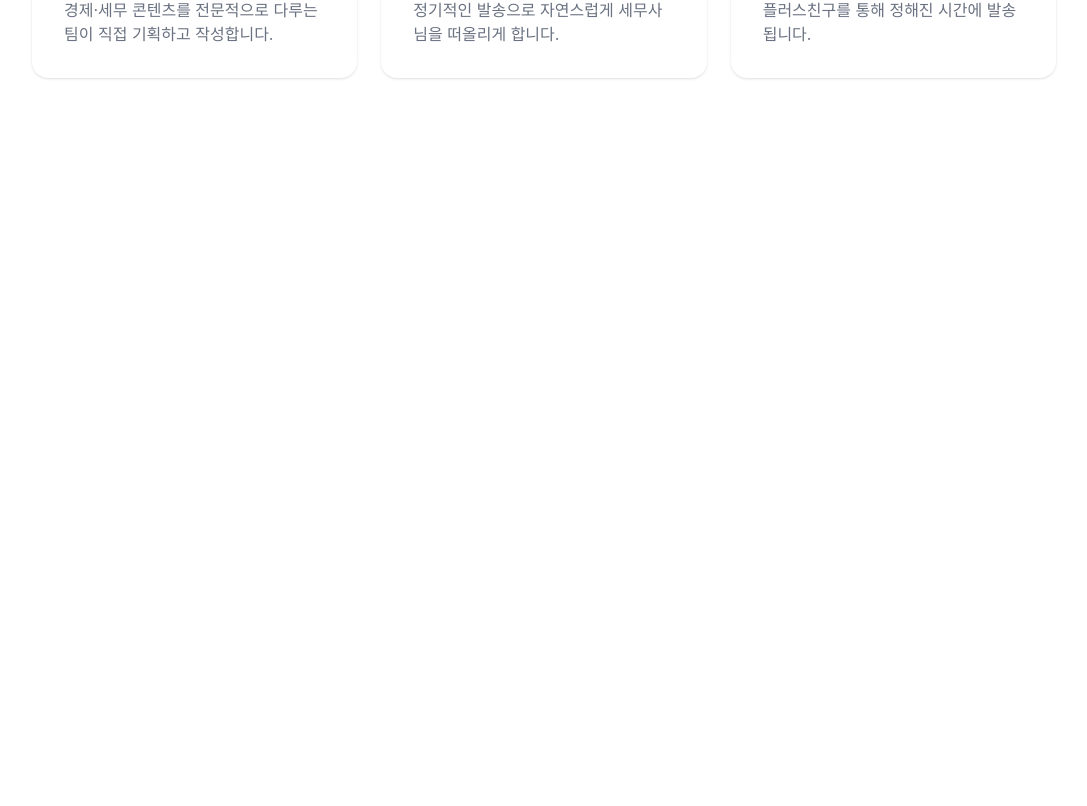
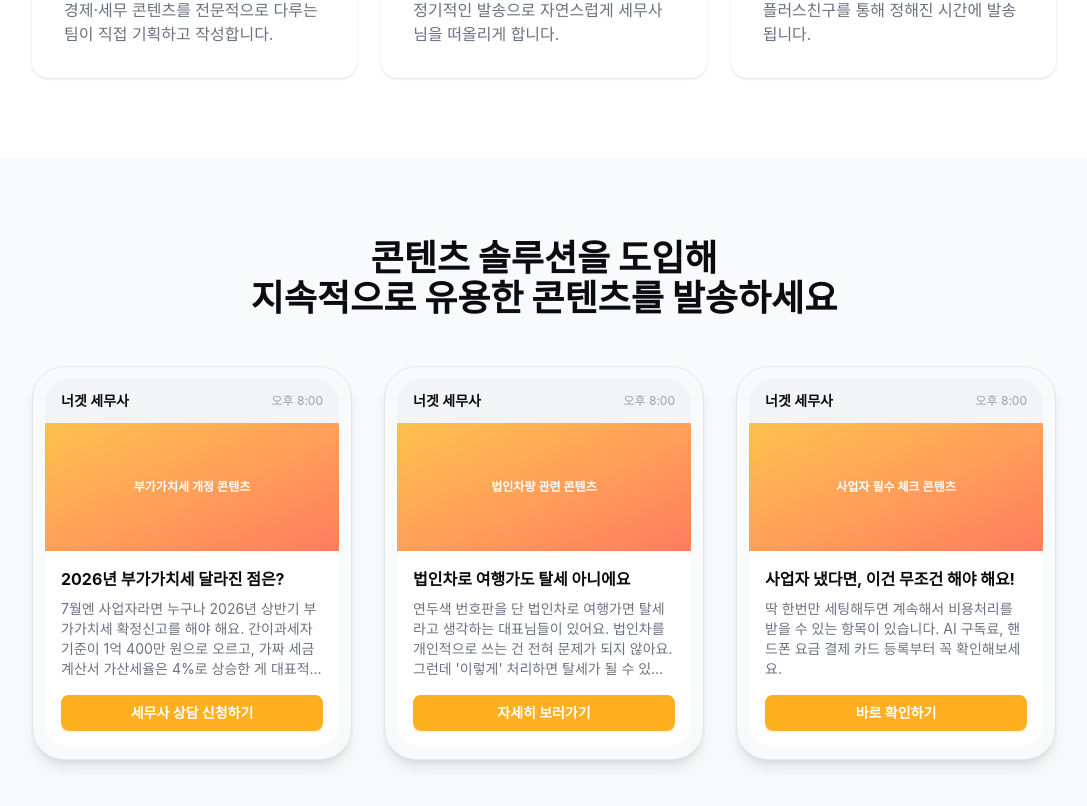
Before and after one commit to nugget-letter/tax, a Next.js app: page / in a window 1280 px wide. Shown: the part 2138-2944 px from the top of the page, without its empty margins (96-1183 px from the left). Before the commit the page ends 2296 px from the top, so only its background shows below. Built offline with nearby package versions, Linux system fonts and the light colour scheme.

Commit message:
feat: add content example section with phone mockups

```diff
--- a/app/page.tsx
+++ b/app/page.tsx
@@ -4,6 +4,7 @@ import Problem from "@/components/sections/Problem";
 import SocialProof from "@/components/sections/SocialProof";
 import WhyItWorks from "@/components/sections/WhyItWorks";
 import HowItWorks from "@/components/sections/HowItWorks";
+import ContentExample from "@/components/sections/ContentExample";
 
 export default function Home() {
   return (
@@ -14,6 +15,7 @@ export default function Home() {
       <SocialProof />
       <WhyItWorks />
       <HowItWorks />
+      <ContentExample />
     </main>
   );
 }
--- /dev/null
+++ b/components/sections/ContentExample.tsx
@@ -0,0 +1,40 @@
+import SectionContainer from "@/components/ui/SectionContainer";
+import PhoneMockup from "@/components/ui/PhoneMockup";
+
+const SAMPLES = [
+  {
+    badge: "부가가치세 개정 콘텐츠",
+    title: "2026년 부가가치세 달라진 점은?",
+    body: "7월엔 사업자라면 누구나 2026년 상반기 부가가치세 확정신고를 해야 해요. 간이과세자 기준이 1억 400만 원으로 오르고, 가짜 세금계산서 가산세율은 4%로 상승한 게 대표적이에요.",
+    ctaLabel: "세무사 상담 신청하기",
+  },
+  {
+    badge: "법인차량 관련 콘텐츠",
+    title: "법인차로 여행가도 탈세 아니에요",
+    body: "연두색 번호판을 단 법인차로 여행가면 탈세라고 생각하는 대표님들이 있어요. 법인차를 개인적으로 쓰는 건 전혀 문제가 되지 않아요. 그런데 '이렇게' 처리하면 탈세가 될 수 있어 조심해야 해요.",
+    ctaLabel: "자세히 보러가기",
+  },
+  {
+    badge: "사업자 필수 체크 콘텐츠",
+    title: "사업자 냈다면, 이건 무조건 해야 해요!",
+    body: "딱 한번만 세팅해두면 계속해서 비용처리를 받을 수 있는 항목이 있습니다. AI 구독료, 핸드폰 요금 결제 카드 등록부터 꼭 확인해보세요.",
+    ctaLabel: "바로 확인하기",
+  },
+];
+
+export default function ContentExample() {
+  return (
+    <SectionContainer id="content-example" className="bg-gray-50 text-navy-950">
+      <h2 className="text-center text-3xl font-extrabold md:text-4xl">
+        콘텐츠 솔루션을 도입해
+        <br />
+        지속적으로 유용한 콘텐츠를 발송하세요
+      </h2>
+      <div className="mt-12 grid gap-8 md:grid-cols-3">
+        {SAMPLES.map((sample) => (
+          <PhoneMockup key={sample.title} {...sample} />
+        ))}
+      </div>
+    </SectionContainer>
+  );
+}
--- /dev/null
+++ b/components/ui/PhoneMockup.tsx
@@ -0,0 +1,36 @@
+type PhoneMockupProps = {
+  channelName?: string;
+  badge: string;
+  title: string;
+  body: string;
+  ctaLabel: string;
+};
+
+export default function PhoneMockup({
+  channelName = "너겟 세무사",
+  badge,
+  title,
+  body,
+  ctaLabel,
+}: PhoneMockupProps) {
+  return (
+    <div className="rounded-[2rem] border border-gray-200 bg-gray-50 p-3 shadow-lg">
+      <div className="overflow-hidden rounded-[1.5rem] bg-white">
+        <div className="flex items-center justify-between bg-gray-100 px-4 py-3">
+          <span className="text-sm font-semibold text-navy-950">{channelName}</span>
+          <span className="text-xs text-gray-400">오후 8:00</span>
+        </div>
+        <div className="flex h-32 items-center justify-center bg-gradient-to-br from-brand-orange/80 to-brand-red/80 px-4 text-center text-xs font-semibold text-white">
+          {badge}
+        </div>
+        <div className="p-4">
+          <h4 className="font-bold text-navy-950">{title}</h4>
+          <p className="mt-2 line-clamp-4 text-sm text-gray-500">{body}</p>
+          <button className="mt-4 w-full rounded-lg bg-brand-orange py-2 text-sm font-bold text-white">
+            {ctaLabel}
+          </button>
+        </div>
+      </div>
+    </div>
+  );
+}
```
